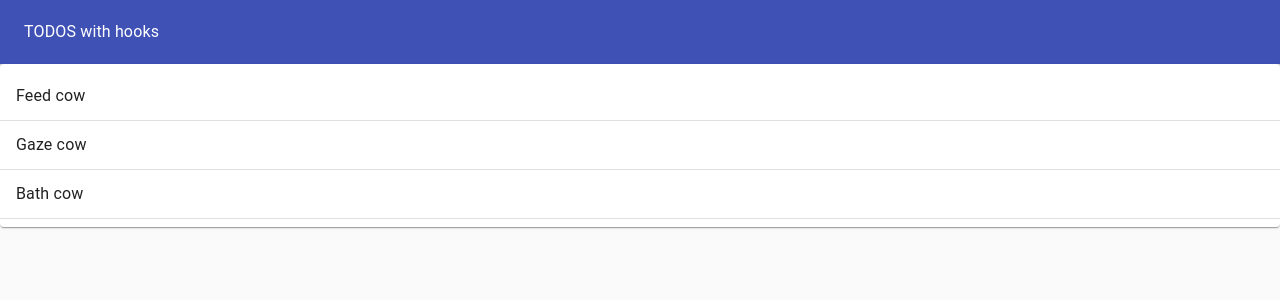
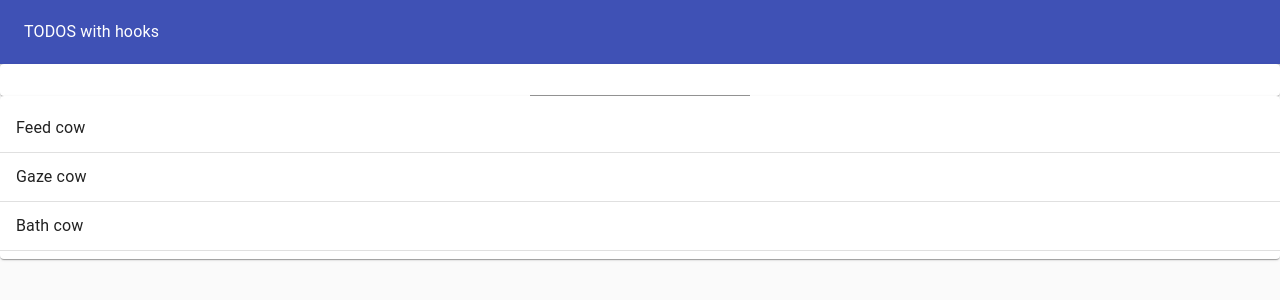
Before and after one commit to rafiurrafi/react-bootcamp, a React (Create React App) app: page / in a window 1280 px wide. Shown: the top 300 px of the page. Built offline with nearby package versions, Linux system fonts and the light colour scheme.

Commit message:
added input todos

```diff
--- /dev/null
+++ b/src/todo/hooks/useInputHooks.jsx
@@ -0,0 +1,9 @@
+import React, { useState } from "react";
+const useInputHooks = ({ initialValue }) => {
+  const [state, setState] = useState(initialValue);
+  const handleChange = (e) => setState(e.target.value);
+  const reset = () => setState("");
+  return [state, handleChange, reset];
+};
+
+export default useInputHooks;
--- a/src/todo/todoApp.jsx
+++ b/src/todo/todoApp.jsx
@@ -2,6 +2,7 @@ import React, { useState } from "react";
 import Paper from "@material-ui/core/Paper";
 import { AppBar, Toolbar, Typography } from "@material-ui/core";
 import TodoList from "./todoList";
+import TodoForm from "./todoForm";
 const TodoApp = (props) => {
   const initialTodos = [
     { _id: 1, task: "Feed cow", completed: false },
@@ -25,6 +26,7 @@ const TodoApp = (props) => {
           <Typography color="inherit">TODOS with hooks</Typography>
         </Toolbar>
       </AppBar>
+      <TodoForm />
       <TodoList todos={todos} />
     </Paper>
   );
--- /dev/null
+++ b/src/todo/todoForm.jsx
@@ -0,0 +1,13 @@
+import { Paper, TextField } from "@material-ui/core";
+import React from "react";
+import useInputHooks from "./hooks/useInputHooks";
+const TodoForm = (props) => {
+  const [value, handleChange, reset] = useInputHooks("");
+  return (
+    <Paper>
+      <TextField value={value} onChange={handleChange} />
+    </Paper>
+  );
+};
+
+export default TodoForm;
```
